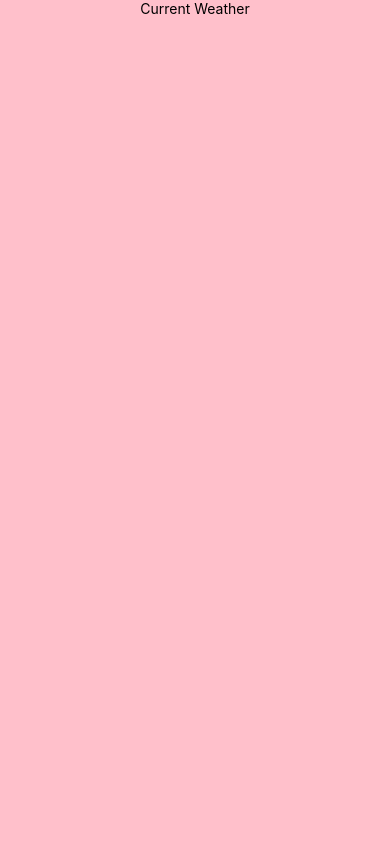
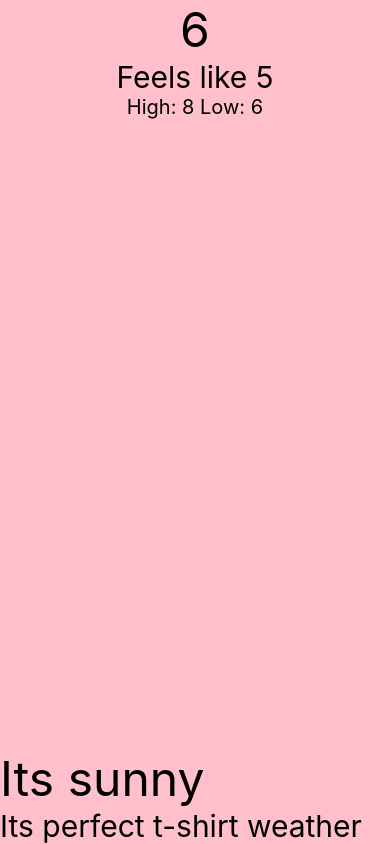
Before and after one commit to React-Native-Streamliner/WeatherApp, a React Native app: screen / in a window 390 px wide. Built offline with nearby package versions, Linux system fonts and the light colour scheme.

Commit message:
Setup Current Weather Screen

```diff
--- a/App.js
+++ b/App.js
@@ -5,7 +5,16 @@
   return (
     <SafeAreaView style={styles.wrapper}>
       <View style={styles.container}>
-        <Text>Current Weather</Text>
+        <Text style={styles.temp}>6</Text>
+        <Text style={styles.feels}>Feels like 5</Text>
+        <View style={styles.highLowWrapper}>
+          <Text style={styles.highLow}>High: 8 </Text>
+          <Text style={styles.highLow}>Low: 6</Text>
+        </View>
+      </View>
+      <View style={styles.bodyWrapper}>
+        <Text style={styles.description}>Its sunny</Text>
+        <Text style={styles.message}>Its perfect t-shirt weather</Text>
       </View>
     </SafeAreaView>
   )
@@ -13,12 +22,37 @@
 
 const styles = StyleSheet.create({
   wrapper: {
+    backgroundColor: 'pink',
     flex: 1
   },
   container: {
-    backgroundColor: 'pink',
     flex: 1,
     alignItems: 'center'
+  },
+  temp: {
+    color: 'black',
+    fontSize: 48
+  },
+  feels: {
+    color: 'black',
+    fontSize: 30
+  },
+  highLowWrapper : {
+    flexDirection: 'row'
+  },
+  highLow: {
+    color: 'black',
+    fontSize: 20
+  },
+  bodyWrapper: {
+    justifyContent: 'flex-end',
+    alignItems: 'flex-start'
+  },
+  description: {
+    fontSize: 48
+  },
+  message: {
+    fontSize: 30
   }
 })
 
```
